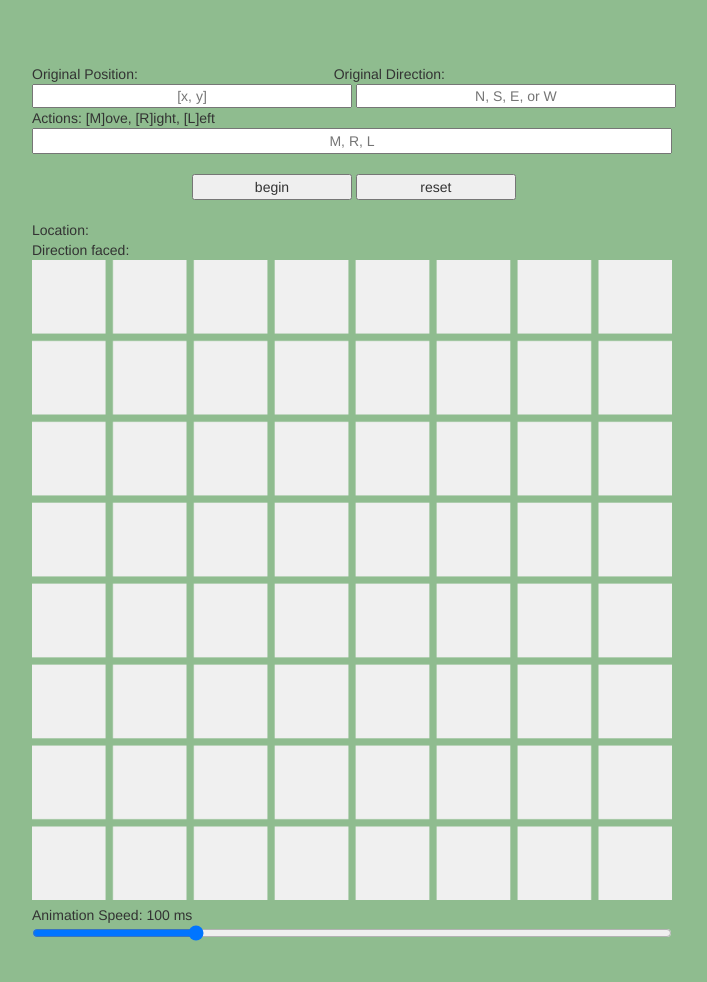
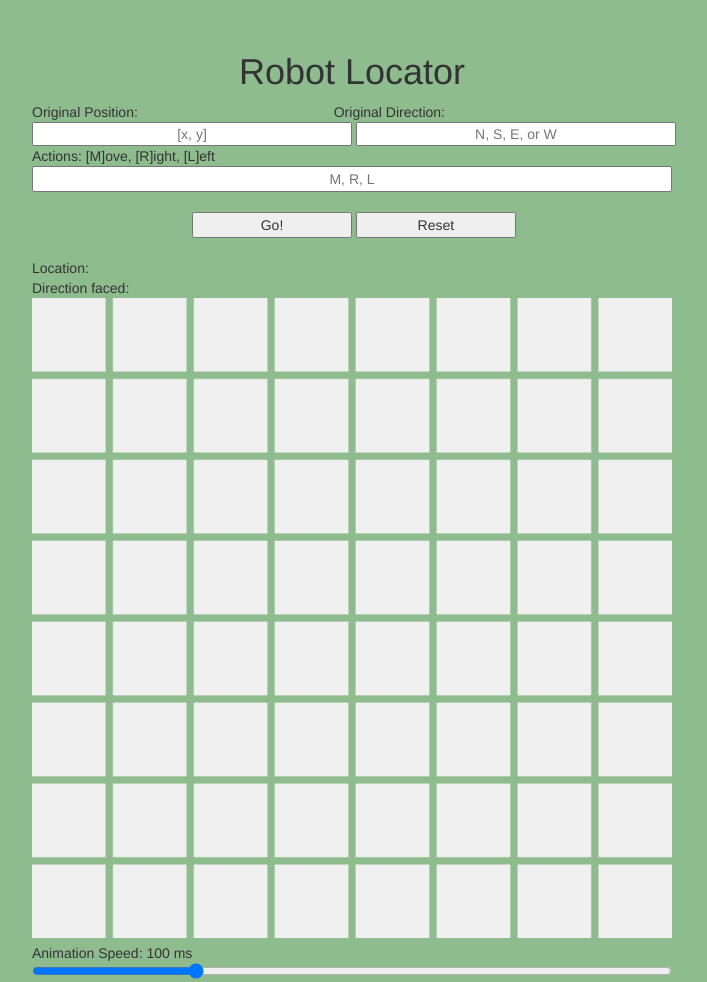
Before and after one commit to codyndoan/Robot, a website: page index.html in a window 1280 px wide. Shown: the whole page, without its empty margins (288-995 px from the left). Drawn offline with nearby package versions, Linux system fonts and the light colour scheme.

```diff
--- a/index.html
+++ b/index.html
@@ -9,6 +9,7 @@
     </head>
 
     <body>
+        <h1 class="text-center">Robot Locator</h1>
         <span id="position-title">Original Position:</span> <span id="direction-title">Original Direction:</span>
         <form>
             <input id="origin-input" placeholder="[x, y]" onkeyup="myRobot.setPosition(true);" class="text-center" type="text">
@@ -16,8 +17,8 @@
             <br><span id="action-title">Actions: [M]ove, [R]ight, [L]eft</span><br>
             <input id="action-input" placeholder="M, R, L" onkeyup="myRobot.setAction();" class="text-center" type="text">
         </form><br>
-        <button id="start-button" onclick="myRobot.begin();">begin</button>
-        <button id="reset-button" onclick="myRobot.begin(true);">reset</button><br><br>
+        <button id="start-button" onclick="myRobot.begin();">Go!</button>
+        <button id="reset-button" onclick="myRobot.begin(true);">Reset</button><br><br>
         <div id="location">Location: </div>
         <div id="direction">Direction faced: </div>
         <canvas id="grid" width="435" height="435"></canvas> <br>
--- a/styles/index.css
+++ b/styles/index.css
@@ -1,8 +1,8 @@
 body {
-    padding-top: 5%;
+    padding-top: 2.5%;
     overflow-x: scroll;
     overflow-y: scroll;
-    padding-bottom: 100px;
+    padding-bottom: 5%;
     width: 100%;
     height: 100%;
     min-width: 600px;
```
